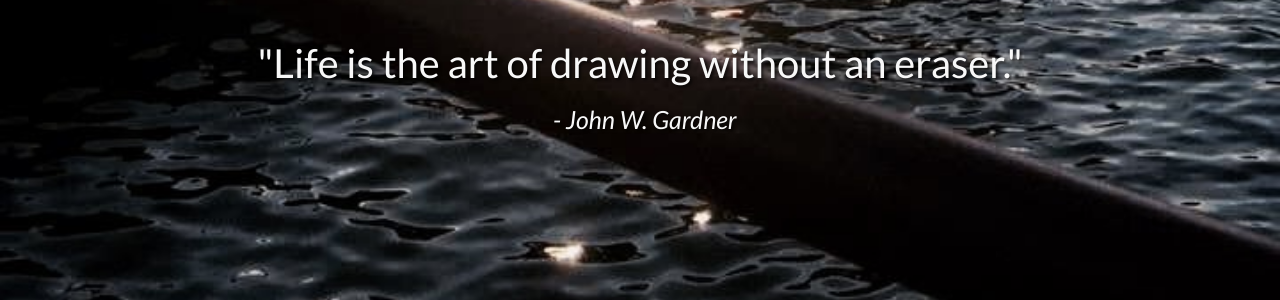
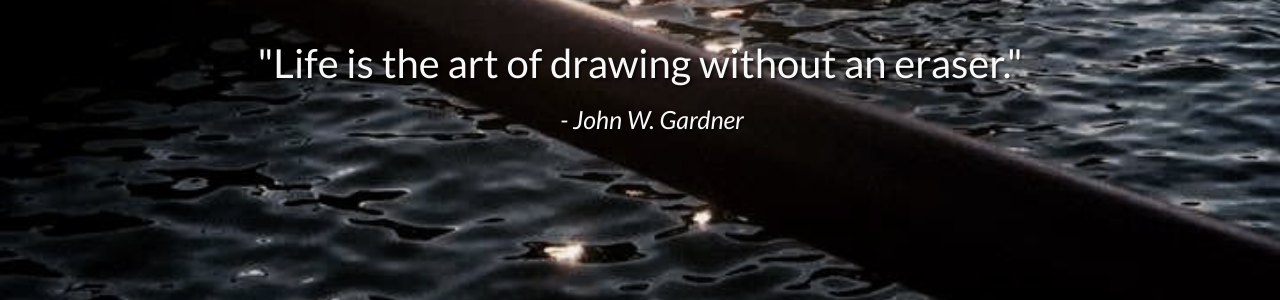
Before and after one commit to allyth/allyth, a Jekyll site: the page built from index.html, in a window 1280 px wide. Shown: the part 125-425 px from the top of the page. Built offline with Jekyll 4.4.1, drawn with Linux system fonts in a browser that asks for light colours; some web fonts are replaced.

Commit message:
space before author

```diff
--- a/index.html
+++ b/index.html
@@ -21,7 +21,7 @@
                         <div class="col-lg-12">
                             <div class="intro-message" style="margin-top:160px">
                                 <p style="font-size:40px">"Life is the art of drawing without an eraser."</p>
-                                <p style="font-size:25px; font-style: italic;"> &nbsp; - John W. Gardner</p>
+                                <p style="font-size:25px; font-style: italic;"> &nbsp;&nbsp;&nbsp;&nbsp; - John W. Gardner</p>
                             </div>
                         </div>
                     </div>
```
